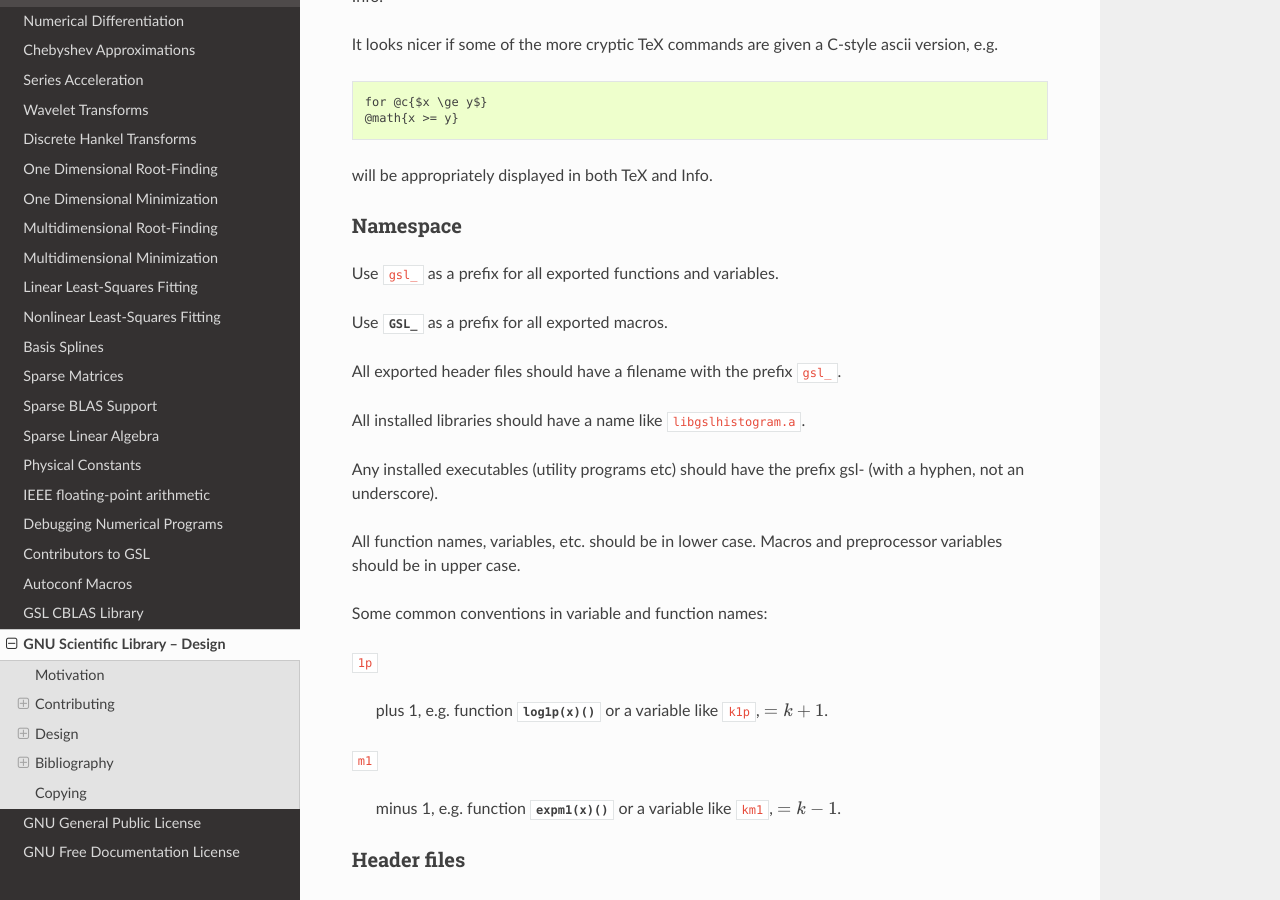
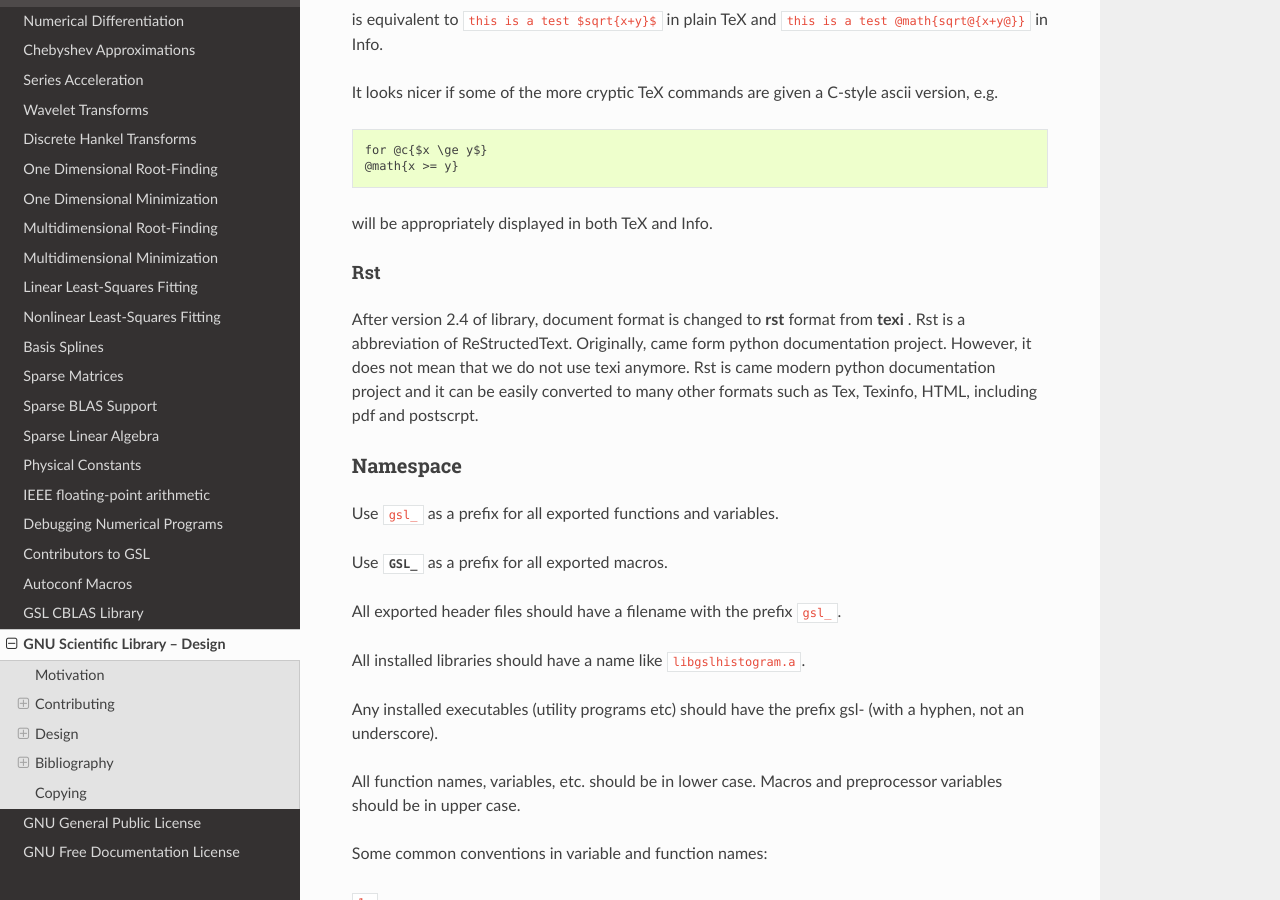
Before and after one commit to HYUNSEONG-KIM/gsl-doc-update, a Sphinx documentation site: the page built from doc/gsl-design.rst, in a window 1280 px wide and 900 px high, scrolled down 8603 px. Built offline with Sphinx 7.4.7 and the Read the Docs theme 2.0.0, drawn with Linux system fonts in a browser that asks for light colours; formulas are drawn with MathJax 3; cross-references to code outside the pages are shown as plain code.

Commit message:
Update gsl-design.rst

```diff
--- a/doc/gsl-design.rst
+++ b/doc/gsl-design.rst
@@ -354,19 +354,22 @@ For example, references concerning algorithms should be to Knuth, references con
 references concerning special functions should be to Abramowitz & Stegun (Handbook of Mathematical Functions AMS-55), etc.
 Wherever possible refer to Abramowitz & Stegun rather than other reference books because it is a public domain work, so it is inexpensive and freely redistributable.
 
-
 The standard references have a better chance of being available in an accessible library for the user.
 If they are not available and the user decides to buy a copy in order to look up the reference ]
 then this also gives them the best quality book which should also cover the largest number of other references in the GSL Manual.
 If many different books were to be referenced this would be an expensive and inefficient use of resources for a user who needs to look up the details of the algorithms.
 Reference books also stay in print much longer than text books, which are often out-of-print after a few years.
 
-
 Similarly, cite original papers wherever possible. Be sure to keep copies of these for your own reference
 (e.g. when dealing with bug reports) or to pass on to future maintainers.
 
 If you need help in tracking down references, ask on the gsl-discuss mailing list.
 There is a group of volunteers with access to good libraries who have offered to help GSL developers get copies of papers.
+
+
+
+Texinfo
+~~~~~~~~~~~~~~~~~~~~~~~
 
 To write mathematics in the texinfo file you can use the :code:`@math` command with simple TeX commands.
 These are automatically surrounded by :code:`$...$` for math mode. For example,
@@ -406,6 +409,17 @@ It looks nicer if some of the more cryptic TeX commands are given a C-style asci
      @math{x >= y}
 
 will be appropriately displayed in both TeX and Info.
+
+Rst
+~~~~~~~~~~~~~~~~~~~~~~~~~~~~~~~~~~~~
+
+After version 2.4 of library, document format is changed to **rst** format from **texi** .
+Rst is a abbreviation of ReStructedText.
+Originally, came form python documentation project.
+However, it does not mean that we do not use texi anymore.
+Rst is came modern python documentation project and it can be easily converted to
+many other formats such as Tex, Texinfo, HTML, including pdf and postscrpt.
+
 
 
 Namespace
```
